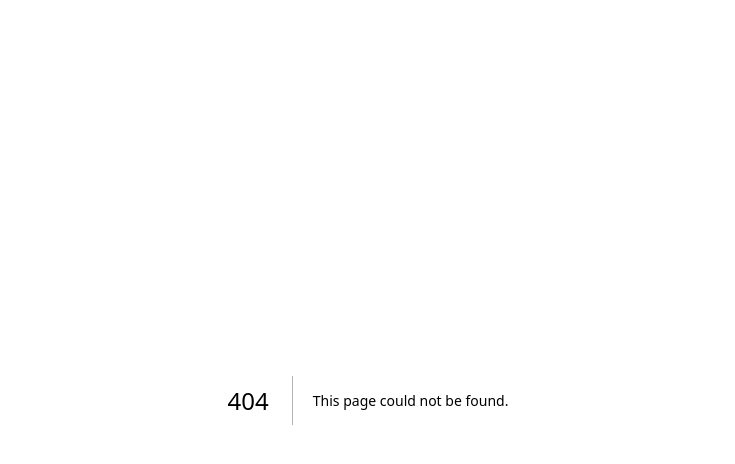
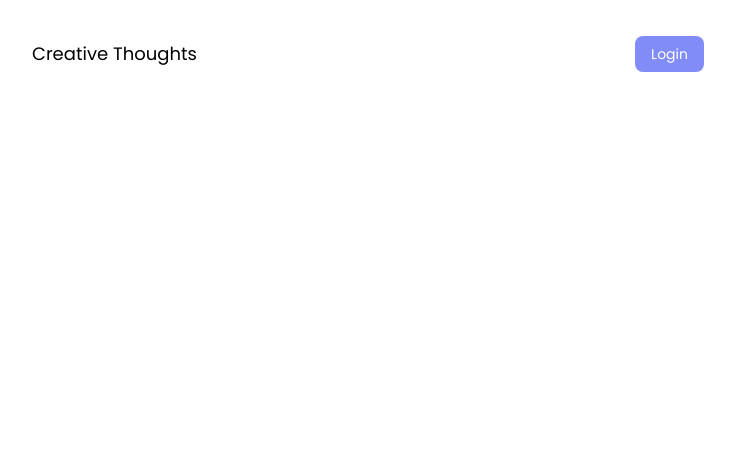
Before and after one commit to JubayerP/creative-thoughts, a Next.js app: page /auth/login in a window 1280 px wide. Before the commit this address had no page. Shown: the top 464 px of the page, without its empty margins (272-1007 px from the left). Built offline with nearby package versions, Linux system fonts and the light colour scheme.

Commit message:
navbar and firebase configure

```diff
--- a/components/Navbar.js
+++ b/components/Navbar.js
@@ -0,0 +1,19 @@
+import Link from "next/link";
+
+const Navbar = () => {
+    return (
+        <nav className='flex justify-between items-center py-10'>
+            <Link href='/'>
+                <button className="text-lg font-medium">Creative Thoughts</button>
+            </Link>
+
+            <ul className="flex items-center gap-10">
+                <Link href={'/auth/login'}>
+                    <span className="py-2 px-4 text-sm bg-indigo-400 text-white rounded-lg font-medium ml-8">Login</span>
+                </Link>
+            </ul>
+        </nav>
+    );
+};
+
+export default Navbar;
--- /dev/null
+++ b/components/layout.js
@@ -0,0 +1,13 @@
+import Navbar from "./Navbar";
+
+const Layout = ({children}) => {
+    return (
+        <div className="mx-6 md:max-w-2xl md:mx-auto font-poppins">
+            <Navbar />
+
+            <main>{children}</main>
+        </div>
+    );
+};
+
+export default Layout;
--- a/package.json
+++ b/package.json
@@ -10,6 +10,7 @@
   },
   "dependencies": {
     "@next/font": "13.1.2",
+    "firebase": "^9.15.0",
     "next": "13.1.2",
     "react": "18.2.0",
     "react-dom": "18.2.0"
--- a/pages/_app.js
+++ b/pages/_app.js
@@ -1,5 +1,10 @@
 import '@/styles/globals.css'
+import Layout from '../components/layout'
 
 export default function App({ Component, pageProps }) {
-  return <Component {...pageProps} />
+  return (
+    <Layout>
+      <Component {...pageProps} />
+    </Layout>
+  )
 }
--- a/pages/_document.js
+++ b/pages/_document.js
@@ -1,9 +1,13 @@
-import { Html, Head, Main, NextScript } from 'next/document'
+import { Head, Html, Main, NextScript } from 'next/document'
 
 export default function Document() {
   return (
     <Html lang="en">
-      <Head />
+      <Head >
+        <link rel="preconnect" href="https://fonts.googleapis.com" />
+        <link rel="preconnect" href="https://fonts.gstatic.com" crossorigin />
+        <link href="https://fonts.googleapis.com/css2?family=Poppins:ital,wght@0,400;0,700;1,500&display=swap" rel="stylesheet" />
+      </Head>
       <body>
         <Main />
         <NextScript />
--- a/pages/api/hello.js
+++ /dev/null
@@ -1,5 +0,0 @@
-// Next.js API route support: https://nextjs.org/docs/api-routes/introduction
-
-export default function handler(req, res) {
-  res.status(200).json({ name: 'John Doe' })
-}
--- /dev/null
+++ b/pages/auth/login.js
@@ -0,0 +1,10 @@
+
+const login = () => {
+    return (
+        <div>
+
+        </div>
+    );
+};
+
+export default login;
--- a/tailwind.config.js
+++ b/tailwind.config.js
@@ -8,7 +8,11 @@ module.exports = {
     "./src/**/*.{js,ts,jsx,tsx}",
   ],
   theme: {
-    extend: {},
+    extend: {
+      fontFamily: {
+        poppins: 'Poppins',
+      }
+    },
   },
   plugins: [],
 }
```
Also changed, not shown: firebase/firebase.config.js (added, +21 -0 lines), 1 other file (tests, documents, lock files or other folders).
